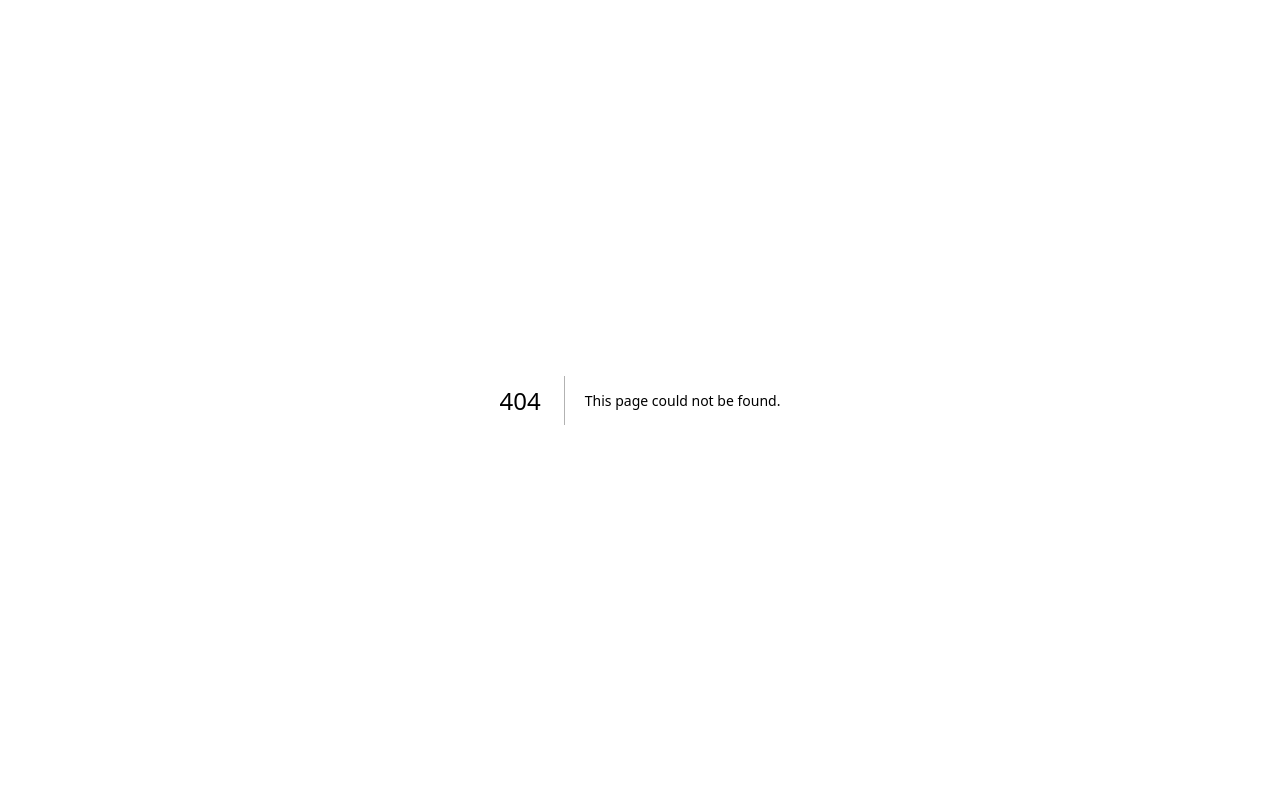
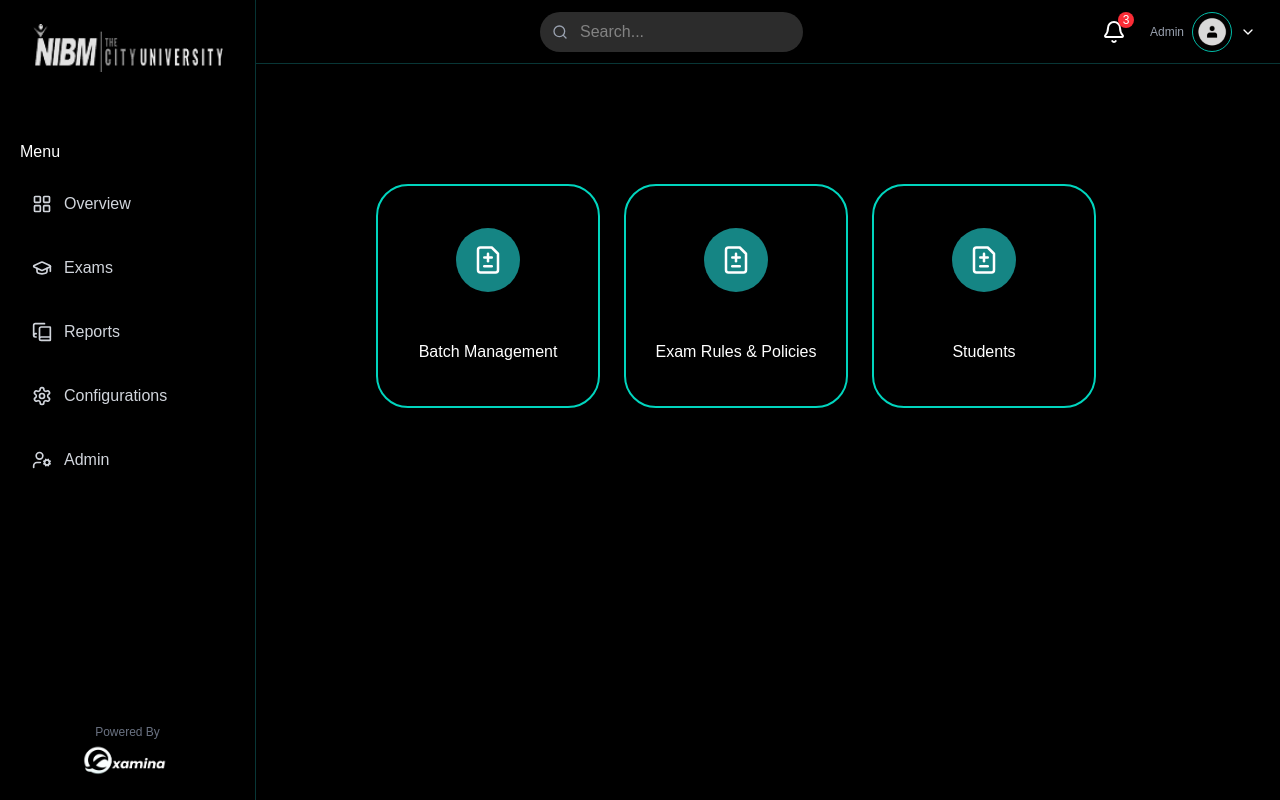
Before and after one commit to AgilWave/Examina-Frontend, a Next.js app: page /admin/dashboard/configs in a window 1280 px wide. Before the commit this address had no page. Built offline with nearby package versions, Linux system fonts and the light colour scheme.

Commit message:
EXM-27 config content

```diff
--- /dev/null
+++ b/app/admin/dashboard/configs/page.tsx
@@ -0,0 +1,11 @@
+import Configurations from '@/components/admin/Dashboard/configuration/configuration'
+
+const ConfigurationsTab = () => {
+    return (
+      <div>
+        <Configurations />
+      </div>
+    );
+  };
+
+  export default ConfigurationsTab;
--- /dev/null
+++ b/components/admin/Dashboard/configuration/configuration.tsx
@@ -0,0 +1,30 @@
+import { FC } from "react";
+import Link from "next/link";
+import { FileDiff } from "lucide-react";
+
+const ConfigContent: FC = () => {
+  const items = [
+    { icon: <FileDiff   size={30} color="#FFFFFF" />, title: "Batch Management", link: "/admin/dashboard/configs/batches" },
+    { icon: <FileDiff    size={30} color="#FFFFFF" />, title: "Exam Rules & Policies", link: "/admin/dashboard/configs/logs" },
+    { icon: <FileDiff    size={30} color="#FFFFFF" />, title: "Students", link: "/admin/dashboard/configs/students" },
+  ];
+
+  return (
+    <div className="flex flex-wrap gap-6 justify-start p-10 md:p-20 lg:p-24">
+      {items.map((item, index) => (
+        <Link key={index} href={item.link}>
+          <div
+            className="w-40 h-40 flex flex-col items-center justify-center border-2 border-teal-400 rounded-4xl shadow-md p-4 text-center transition-all transform hover:scale-105 hover:shadow-xl hover:bg-gradient-to-tl hover:from-cyan-500/15 hover:to-black/20 sm:w-48 sm:h-48 md:w-56 md:h-56 cursor-pointer"
+          >
+            <div className="w-12 h-12 sm:w-16 sm:h-16 flex items-center justify-center bg-[#158584] rounded-full text-teal-500 mb-2">
+              {item.icon}
+            </div>
+            <p className="text-sm font-regular text-white mt-4 sm:mt-6 md:text-base md:mt-10">{item.title}</p>
+          </div>
+        </Link>
+      ))}
+    </div>
+  );
+};
+
+export default ConfigContent;
```
